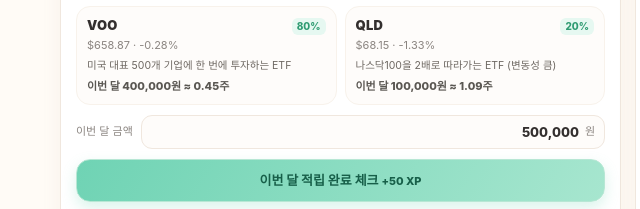
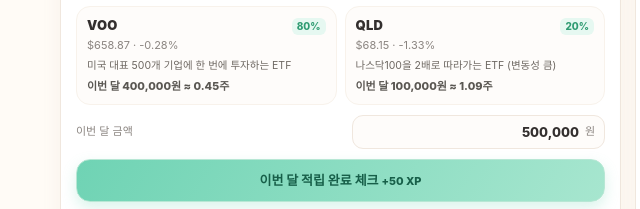
Before and after one commit to seouna7/Workout-dashboard, a plain HTML site: page asset-preview/index.html in a window 1280 px wide. Shown: the part 990-1199 px from the top of the page, 12-652 px from the left. Drawn offline with Linux system fonts and the light colour scheme.

Commit message:
ui: 적립 금액 입력 폭 조정

```diff
--- a/asset-preview/index.html
+++ b/asset-preview/index.html
@@ -149,7 +149,7 @@
   .al .as{font-size:11px; font-weight:800; margin-top:5px; color:#5A5752}
   .amt-row{display:flex; align-items:center; gap:8px; margin-top:10px}
   .amt-row label{font-size:11px; color:var(--muted); flex:0 0 auto}
-  .amt-row .inp{flex:1 1 auto; display:flex; align-items:center; gap:4px; border:1px solid var(--line); border-radius:11px; padding:6px 9px; background:#FEFCFA}
+  .amt-row .inp{flex:0 1 220px; margin-left:auto; display:flex; align-items:center; gap:4px; border:1px solid var(--line); border-radius:11px; padding:6px 9px; background:#FEFCFA}
   .amt-row .inp input{flex:1 1 auto; min-width:0; border:none; outline:none; background:transparent; font:inherit; font-size:13px; font-weight:800; text-align:right; color:var(--ink)}
   .amt-row .inp span{font-size:11px; color:var(--muted)}
   .bigbtn{display:block; width:100%; margin-top:10px; padding:11px 12px; border-radius:14px; font-size:13px; font-weight:800;
```
